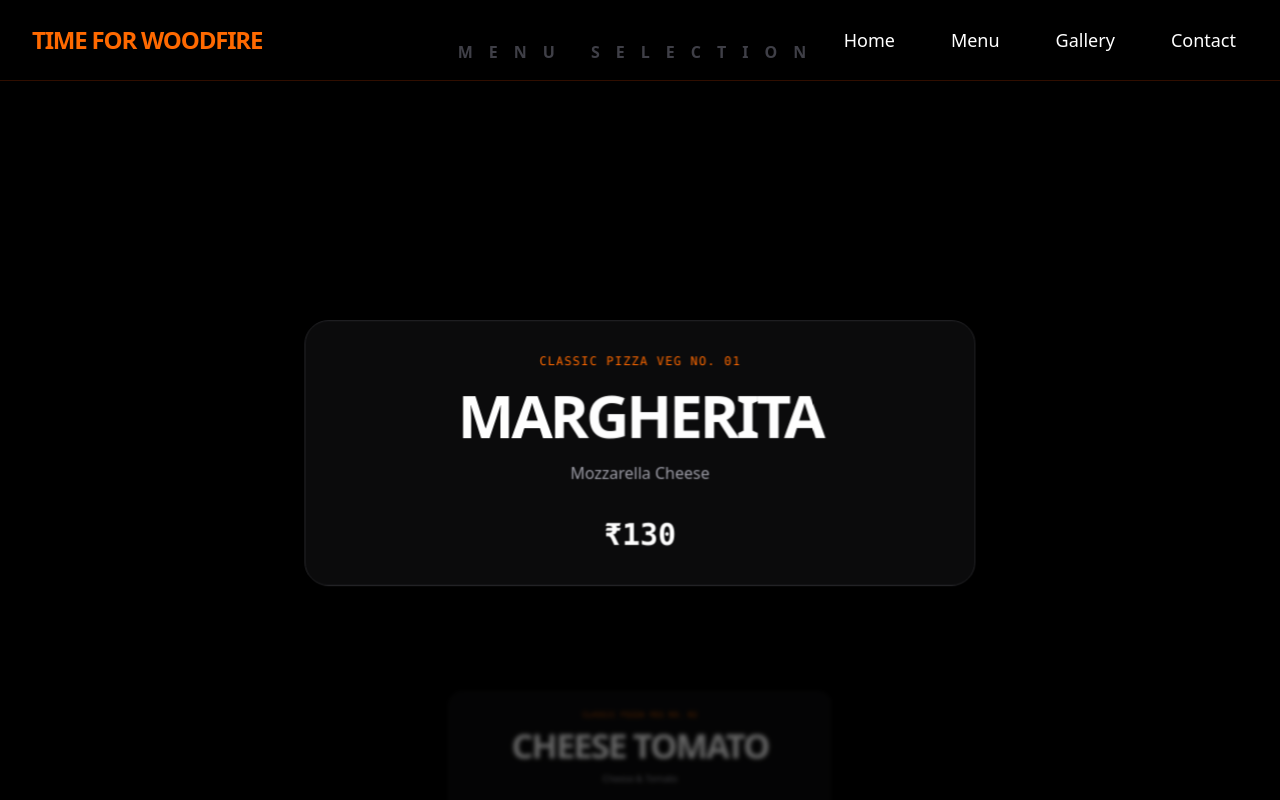
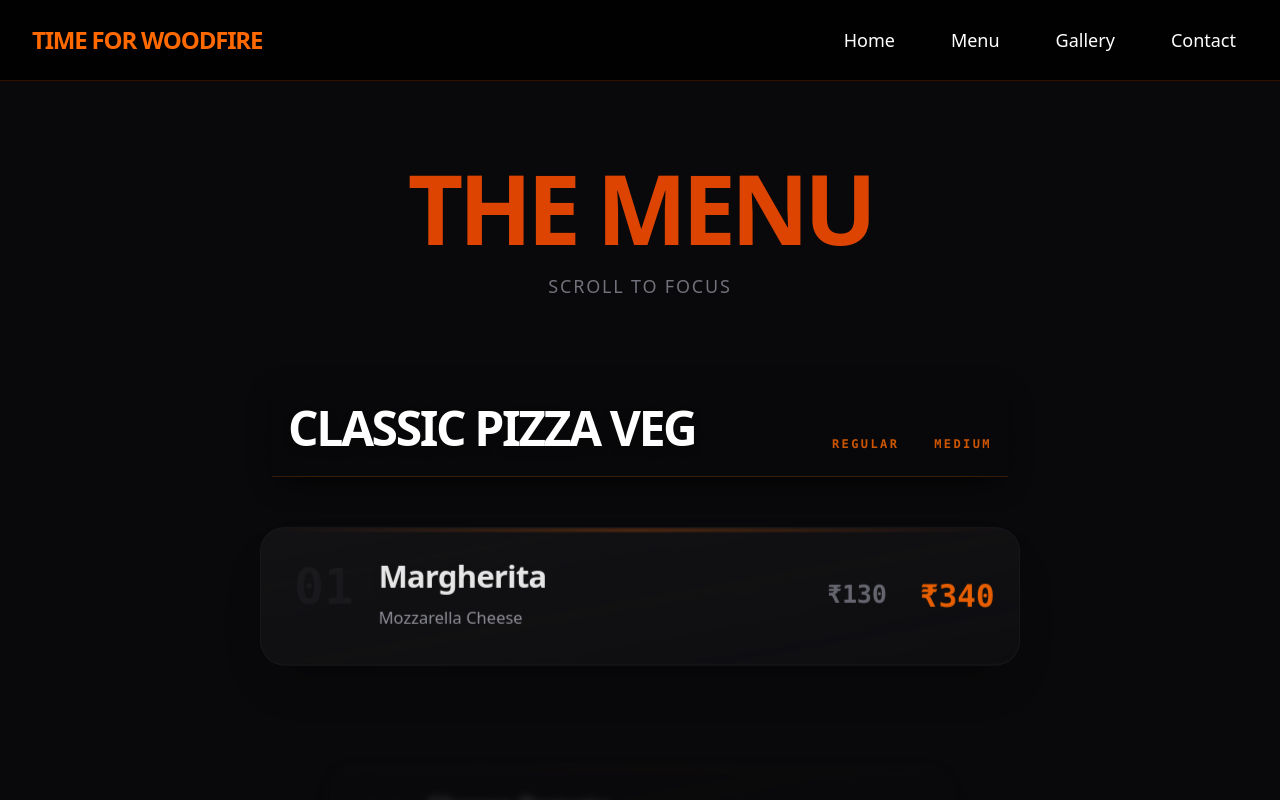
Before and after one commit to Bhakat-Aditya/time-for-woodfire, a React (Vite) app: page /menu in a window 1280 px wide. Shown: the top 800 px of the page. Built offline with nearby package versions, Linux system fonts and the light colour scheme.

Commit message:
menu final

```diff
--- a/src/pages/Menu.jsx
+++ b/src/pages/Menu.jsx
@@ -1,124 +1,151 @@
 // src/pages/Menu.jsx
-import React, { useRef } from "react";
-import { menuData } from "../data"; // Assuming your data is here
-import gsap from "gsap";
-import { ScrollTrigger } from "gsap/ScrollTrigger";
-import { useGSAP } from "@gsap/react";
+import React, { useRef } from 'react';
+import { menuData } from '../data';
+import gsap from 'gsap';
+import { ScrollTrigger } from 'gsap/ScrollTrigger';
+import { useGSAP } from '@gsap/react';
 
 gsap.registerPlugin(ScrollTrigger);
 
 export default function Menu() {
   const container = useRef(null);
 
-  useGSAP(
-    () => {
-      const items = gsap.utils.toArray(".menu-item");
+  useGSAP(() => {
+    const items = gsap.utils.toArray('.menu-item');
 
     items.forEach((item) => {
-        // --- 1. ENTERING (Grow from 50% to 100%) ---
-        // From bottom of screen up to the Center
+      // 1. Entrance (The "Lighting Up" Phase)
+      // Starts dark, small, and blurry. Blooms as it reaches center.
       gsap.fromTo(
         item,
         {
-            scale: 0.5,
-            opacity: 0.3, // Lower opacity for better contrast
-            filter: "blur(4px)", // Add blur for depth
+          scale: 0.8,              // <--- Much smaller start size
+          opacity: 0.2,            // <--- Almost invisible
+          filter: 'brightness(0.5) blur(6px)', // <--- Dark and blurry
+          y: 60
         },
         {
-            scale: 1,
+          scale: 1.05,             // <--- Pop slightly larger than normal for emphasis
           opacity: 1,
-            filter: "blur(0px)",
-            ease: "power2.out", // Smooth easing
+          filter: 'brightness(1) blur(0px)', // <--- Crystal clear and bright
+          y: 0,
+          ease: "power3.out",      // <--- "Power3" is smoother than Power2
           scrollTrigger: {
             trigger: item,
-              start: "top 90%", // Start growing when top hits bottom area
-              end: "center center", // Full size when it hits exact center
-              scrub: 1, // '1' adds a 1-second lag for "buttery" feel
+            start: 'top 100%',     // Start lighting up as soon as it enters view
+            end: 'center 55%',     // Reach full brightness slightly below center
+            scrub: 1,              // <--- Higher scrub value = more "weight" / smoother lag
           },
-          },
+        }
       );
 
-        // --- 2. LEAVING (Shrink from 100% back to 50%) ---
-        // From Center up to the Top of screen
-        gsap.fromTo(
-          item,
-          {
-            scale: 1,
-            opacity: 1,
-            filter: "blur(0px)",
-          },
-          {
-            scale: 0.5,
-            opacity: 0.3,
-            filter: "blur(4px)",
-            ease: "power2.in",
+      // 2. Exit (The "Fade to Black" Phase)
+      // As it leaves the center, it smoothly dims and shrinks back down.
+      gsap.to(item, {
+        scale: 0.8,
+        opacity: 0.2,
+        filter: 'brightness(0.5) blur(6px)',
+        y: -60,
+        ease: "power3.in",
         scrollTrigger: {
           trigger: item,
-              start: "center center", // Start shrinking from center
-              end: "bottom 10%", // Fully small when bottom hits top area
-              scrub: 1, // Consistent smooth lag
-              immediateRender: false, // Important to prevent conflict with first tween
+          start: 'center 45%',     // Start fading slightly above center
+          end: 'bottom 0%',        // Fully dark by the time it leaves
+          scrub: 1,
         },
-          },
-        );
       });
-    },
-    { scope: container },
-  );
+    });
+  }, { scope: container });
 
   return (
-    <div ref={container} className="bg-black min-h-screen w-full text-white">
-      {/* Spacer to allow first item to reach center */}
-      <div className="h-[40vh]" />
+    <div ref={container} className="bg-zinc-950 min-h-screen pb-40">
 
-      <div className="max-w-2xl mx-auto flex flex-col items-center gap-12 pb-40">
-        {/* Title (Optional) */}
-        <h1 className="fixed top-10 left-0 w-full text-center text-zinc-700 font-bold tracking-[1em] uppercase z-50 pointer-events-none mix-blend-difference">
-          Menu Selection
+      {/* Header Space */}
+      <div className="pt-40 pb-20 text-center px-4">
+        <h1 className="text-6xl md:text-8xl font-black text-orange-600 tracking-tighter uppercase mb-4 opacity-90">
+          The Menu
         </h1>
-
-        {menuData.map((category, catIndex) => (
-          <React.Fragment key={catIndex}>
-            {/* Render Category Header as an item too, or keep it static?
-                Let's make items the focus. */}
-
-            {category.items.map((item, index) => (
-              <div
-                key={`${catIndex}-${index}`}
-                className="menu-item w-full flex flex-col items-center justify-center p-8 border border-zinc-800 bg-zinc-900/50 rounded-3xl backdrop-blur-sm"
-                // Using transform-gpu forces hardware acceleration for smoothness
-                style={{ willChange: "transform, opacity, filter" }}
-              >
-                {/* Visual Content */}
-                <div className="text-center space-y-4">
-                  <div className="text-orange-500 font-mono text-xs tracking-widest uppercase">
-                    {category.category} No.{" "}
-                    {(index + 1).toString().padStart(2, "0")}
+        <p className="text-zinc-500 text-lg uppercase tracking-widest">Scroll to Focus</p>
       </div>
 
-                  <h2 className="text-4xl md:text-6xl font-black uppercase tracking-tighter leading-none">
+      <div className="max-w-3xl mx-auto px-4 relative">
+        {menuData.map((category, catIndex) => (
+          <div key={catIndex} className="mb-40 relative">
+
+            {/* Sticky Category Header */}
+            {/* Added extra glassmorphism to make it stand out over scrolling items */}
+            <div className="sticky top-20 z-30 py-6 mb-12 bg-zinc-950/80 backdrop-blur-xl border-b border-orange-500/20 shadow-[0_10px_30px_-10px_rgba(0,0,0,1)] transition-all duration-300">
+              <div className="flex justify-between items-end px-4">
+                <h2 className="text-4xl md:text-5xl font-black text-white uppercase tracking-tighter drop-shadow-lg">
+                  {category.category}
+                </h2>
+                {!category.isFixedPrice && (
+                  <div className="hidden md:flex gap-8 font-mono text-xs text-orange-500 font-bold tracking-[0.2em] uppercase opacity-80">
+                     <span className="w-16 text-right">Regular</span>
+                     <span className="w-16 text-right">Medium</span>
+                  </div>
+                )}
+              </div>
+            </div>
+
+            {/* Menu Items List */}
+            <div className="space-y-12">
+              {category.items.map((item, itemIndex) => (
+                <div
+                  key={itemIndex}
+                  className="menu-item will-change-transform transform-gpu bg-gradient-to-br from-zinc-900/80 to-zinc-900/40 border border-zinc-800/60 p-8 rounded-3xl flex flex-col md:flex-row justify-between items-start md:items-center gap-6 shadow-2xl relative overflow-hidden"
+                >
+                  {/* Subtle Glow Effect behind the card */}
+                  <div className="absolute top-0 left-0 w-full h-1 bg-gradient-to-r from-transparent via-orange-500/50 to-transparent opacity-50"></div>
+
+                  {/* Left: ID & Info */}
+                  <div className="flex items-start gap-6 relative z-10">
+                     {/* Item ID/Number */}
+                     <span className="text-5xl font-black text-zinc-800 font-mono select-none opacity-50">
+                        {(itemIndex + 1).toString().padStart(2, '0')}
+                     </span>
+
+                     <div>
+                        <h3 className="text-3xl font-bold text-white leading-none mb-3 tracking-tight drop-shadow-md">
                            {item.name}
-                  </h2>
+                        </h3>
+                        {item.desc && (
+                           <p className="text-zinc-400 text-base max-w-md leading-relaxed font-light">
+                              {item.desc}
+                           </p>
+                        )}
+                     </div>
+                  </div>
 
-                  <p className="text-zinc-400 font-light max-w-md mx-auto">
-                    {item.desc ||
-                      "A delicious culinary masterpiece made with fresh ingredients."}
-                  </p>
+                  {/* Right: Price */}
+                  <div className="w-full md:w-auto flex justify-between md:justify-end items-center gap-8 mt-2 md:mt-0 relative z-10">
+                      {category.isFixedPrice ? (
+                          <div className="text-right">
+                             <span className="block text-3xl font-mono font-bold text-orange-500 drop-shadow-lg">₹{item.price}</span>
+                          </div>
+                      ) : (
+                          <>
+                             {/* Mobile Labels */}
+                             <div className="md:hidden flex flex-col text-xs text-zinc-500 font-bold uppercase tracking-widest">
+                                <span>REG</span>
+                                <span>₹{category.priceRegular}</span>
+                             </div>
 
-                  <div className="pt-4">
-                    <span className="text-3xl font-mono font-bold text-white">
-                      ₹{item.price || category.priceRegular}
-                    </span>
+                             {/* Desktop Prices */}
+                             <div className="flex gap-8 text-right">
+                                <span className="w-16 text-2xl font-mono font-bold text-zinc-500">₹{category.priceRegular}</span>
+                                <span className="w-16 text-3xl font-mono font-bold text-orange-500 drop-shadow-orange">₹{category.priceMedium}</span>
                              </div>
+                          </>
+                      )}
                   </div>
                 </div>
               ))}
-          </React.Fragment>
+            </div>
+
+          </div>
         ))}
       </div>
-
-      {/* Spacer to allow last item to reach center */}
-      <div className="h-[40vh]" />
     </div>
   );
 }
```
Lines whose indentation alone changed are shown as unchanged.
